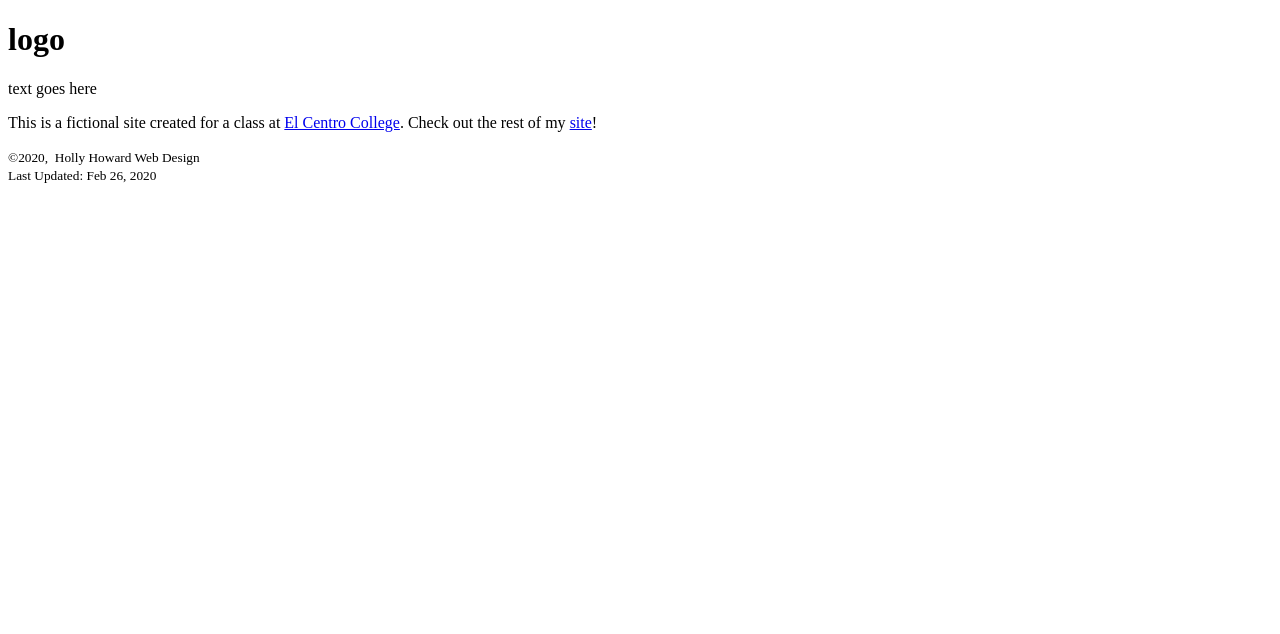
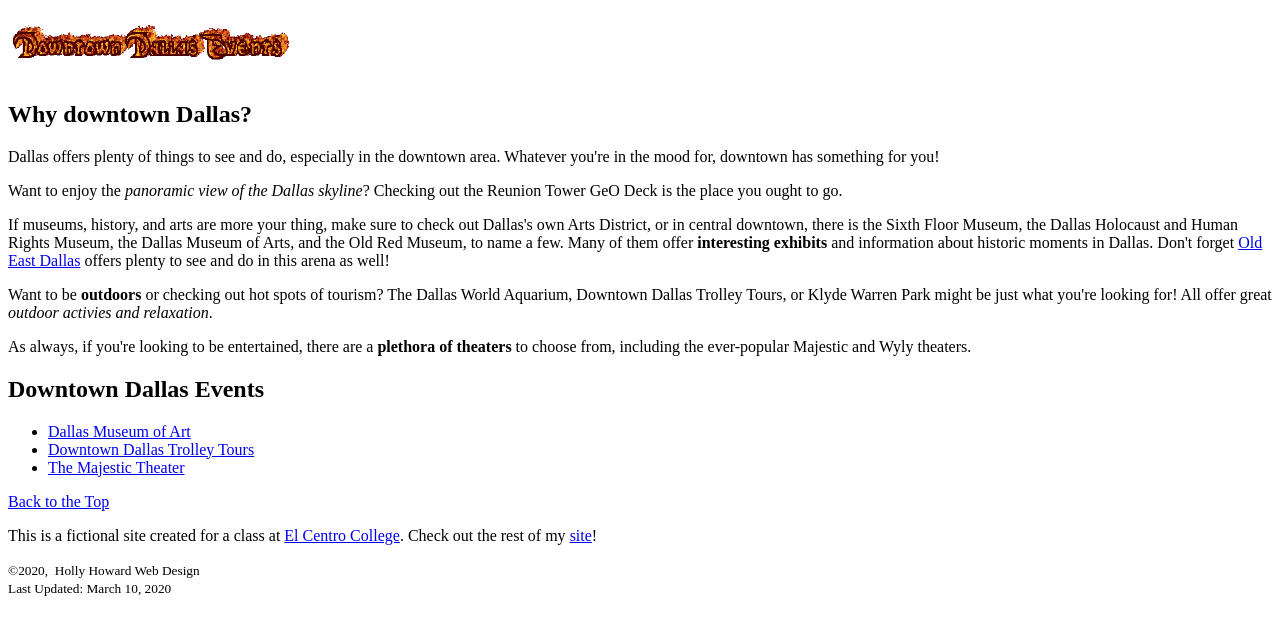
Before and after one commit to HmHoward/HmHoward.github.io, a plain HTML site: page downtown/downtown.html in a window 1280 px wide. Drawn offline with Linux system fonts and the light colour scheme.

Commit message:
Week 08 Updates
Midterm Project, downtown.html

```diff
--- a/downtown/downtown.html
+++ b/downtown/downtown.html
@@ -4,26 +4,45 @@
 <head>
      <meta charset="utf-8">
 
-     <title>Holly Howard Home Page</title>
+     <title>Downtown Dallas Events</title>
 
      <meta name="author" content="Holly Howard">
-     <meta name="keywords" content="words, words">
+     <meta name="keywords" content="downtown dallas, dallas, events">
      <meta name="description" content="words, words.">
 </head>
 
 <body>
      <header>
-		<h1>logo</h1>
+		<h1><img src="images/logo.gif" alt="Downtown Dallas Events logo" height="50" width="290"></h1>
      </header>
 
-	 <p>text goes here</p>
+	 <section>
+		<h2>Why downtown Dallas?</h2>
+
+		<p>Dallas offers plenty of things to see and do, especially in the downtown area. Whatever you're in the mood for, downtown has something for you!</p>
+		<p>Want to enjoy the <em>panoramic view of the Dallas skyline</em>? Checking out the Reunion Tower GeO Deck is the place you ought to go.</p>
+		<p>If museums, history, and arts are more your thing, make sure to check out Dallas's own Arts District, or in central downtown, there is the Sixth Floor Museum, the Dallas Holocaust and Human Rights Museum, the Dallas Museum of Arts, and the Old Red Museum, to name a few. Many of them offer <strong>interesting exhibits</strong> and information about historic moments in Dallas. Don't forget <a href="../oed/oed.html">Old East Dallas</a> offers plenty to see and do in this arena as well!</p>
+		<p>Want to be <strong>outdoors</strong> or checking out hot spots of tourism? The Dallas World Aquarium, Downtown Dallas Trolley Tours, or Klyde Warren Park might be just what you're looking for! All offer great <em>outdoor activies and relaxation</em>.</p>
+		<p>As always, if you're looking to be entertained, there are a <strong>plethora of theaters</strong> to choose from, including the ever-popular Majestic and Wyly theaters.</p>
+	 </section>
+
+	 <section>
+		<h2>Downtown Dallas Events</h2>
+		<ul>
+			<li><a href= "https://dma.org/">Dallas Museum of Art</a></li>
+			<li><a href= "http://www.dallassupertours.com/">Downtown Dallas Trolley Tours</a></li>
+			<li><a href="http://majestic.dallasculture.org/">The Majestic Theater</a></li>
+		</ul>
+
+		<p><a href="#top">Back to the Top</a></p>
+	 </section>
 
 	 <p>This is a fictional site created for a class at <a href="http://www.elcentrocollege.edu">El Centro College</a>. Check out the rest of my <a href="../index.html">site</a>!</p>
 
 
      <footer>
 		<p><small>&copy;2020,&nbsp;&nbsp;Holly Howard Web Design<br>
-				  Last Updated: Feb 26, 2020</small></p>
+				  Last Updated: March 10, 2020</small></p>
      </footer>
 
 </body>
```
Also changed, not shown: oed/oed.html (+1 -1 lines), downtown/images/logo.gif (added).
